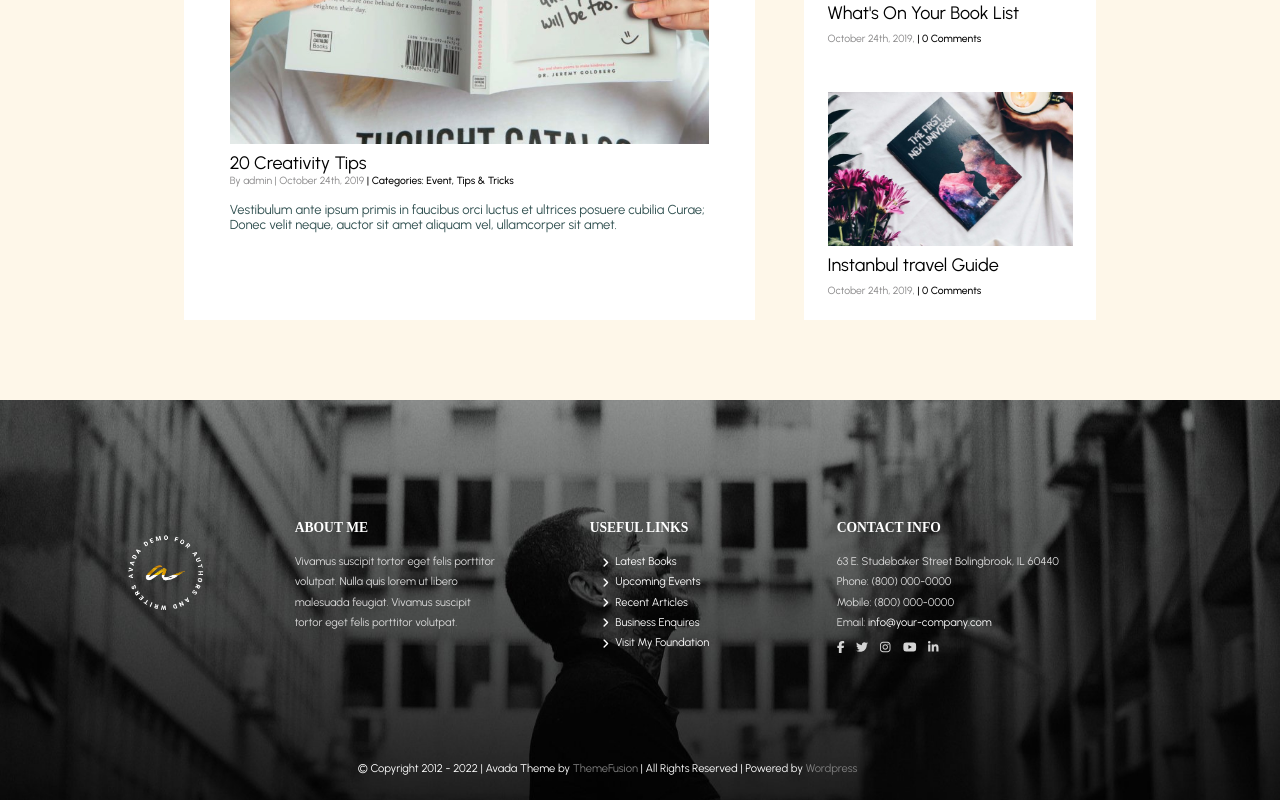
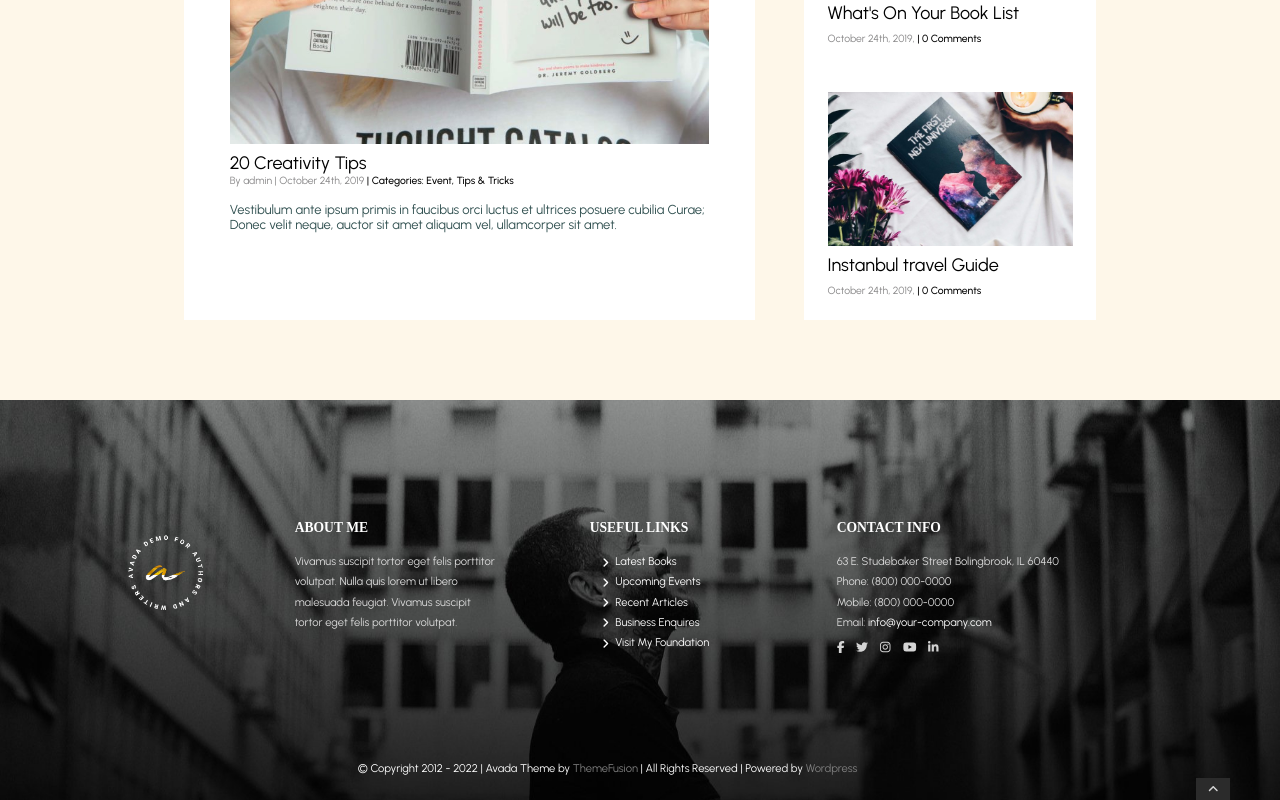
Before and after one commit to revanderground/proj-html-vuejs, a Vue app: page / in a window 1280 px wide. Shown: the part 3979-4779 px from the top of the page. Built offline with nearby package versions, Linux system fonts and the light colour scheme; a web font is replaced by a local one.

Commit message:
back-to-top arrow added

```diff
--- a/src/components/Footer.vue
+++ b/src/components/Footer.vue
@@ -59,7 +59,7 @@
                     </ul>
 
                     <div class="footer-text text-center copyright-text white">© Copyright 2012 - 2022 | Avada Theme by <a class="link-text grey" href="http://theme-fusion.com/">ThemeFusion</a> | All Rights Reserved | Powered by <a class="link-text grey" href="http://wordpress.org/">Wordpress</a></div>
-
+                    <a href="#header"><div class="back-to-top"><i class="icon-up fa-solid fa-angle-up"></i></div></a>
 
                 </div>
 
--- a/src/styles/Footer.scss
+++ b/src/styles/Footer.scss
@@ -7,6 +7,7 @@
     border-style: solid;
     background-size: cover;
     height: 400px;
+    position: relative;
 
 }
 
@@ -86,3 +87,13 @@ li{
 .copyright-text{
     padding-top: 90px;
 }
+
+.icon-up{
+    color:rgb(212, 212, 212);
+    padding: 5px 12px;
+    background-color: rgb(43, 43, 43);
+    height:12px;
+    position:absolute;
+    right: 50px;
+
+}
```
